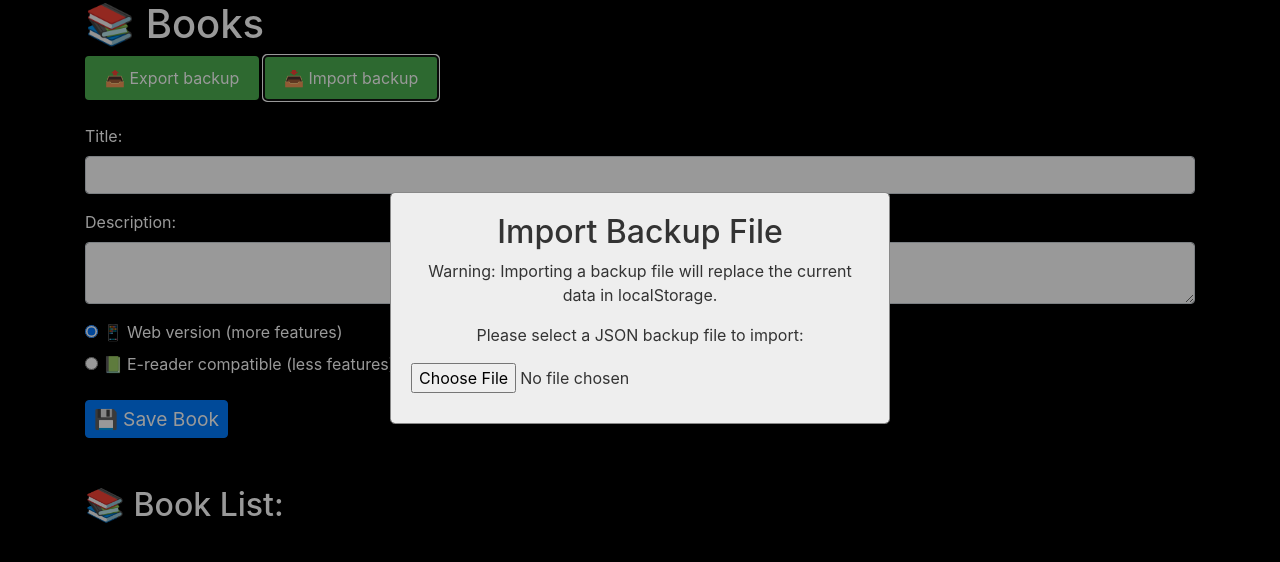
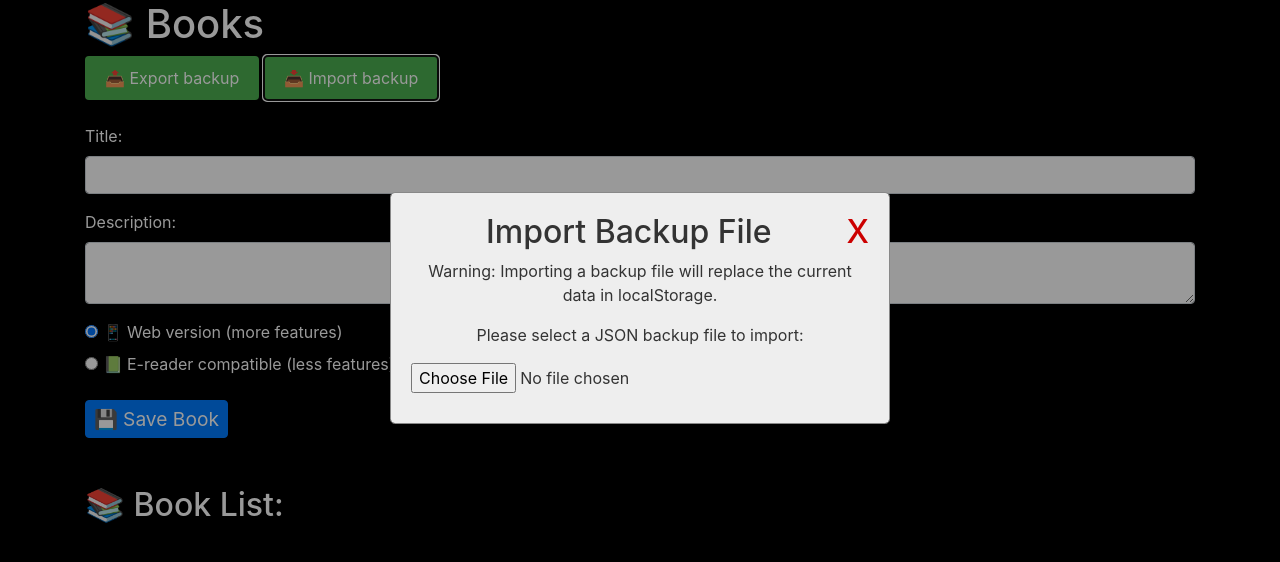
Before and after one commit to mauricionero/rpg-adventure-book-writer, a browser extension: page index.html in a window 1280 px wide. Both pictures are taken after a click on the button "📥 Import backup". Drawn offline with Linux system fonts and the light colour scheme.

Commit message:
23: close import modal (#25)

```diff
--- a/css/global.css
+++ b/css/global.css
@@ -125,6 +125,12 @@ body {
   cursor: pointer;
 }
 
+.closeButton {
+  float: right;
+  color: #c00;
+  cursor: pointer;
+}
+
 button,
 .button {
   padding: 10px 20px;
--- a/js/global.js
+++ b/js/global.js
@@ -12,7 +12,7 @@ function openImportModal() {
   const modalHTML = `
     <div id="importModal" class="modal">
       <div class="modal-content">
-        <h2>Import Backup File</h2>
+        <h2>Import Backup File <span class="closeButton" id="closeButton">X</span></h2>
         <p>Warning: Importing a backup file will replace the current data in localStorage.</p>
         <p>Please select a JSON backup file to import:</p>
         <input type="file" id="backupFileInput" accept=".json">
@@ -32,6 +32,12 @@ function openImportModal() {
   // Add event listener to handle file selection
   const fileInput = document.getElementById('backupFileInput');
   fileInput.addEventListener('change', handleFileSelect, false);
+
+  // Add event listener to close the modal when the close button is clicked
+  const closeButton = document.getElementById('closeButton');
+  closeButton.addEventListener('click', () => {
+    document.body.removeChild(modalContainer); // Remove the modal element from the DOM
+  });
 
   function handleFileSelect(event) {
     const file = event.target.files[0];
```
